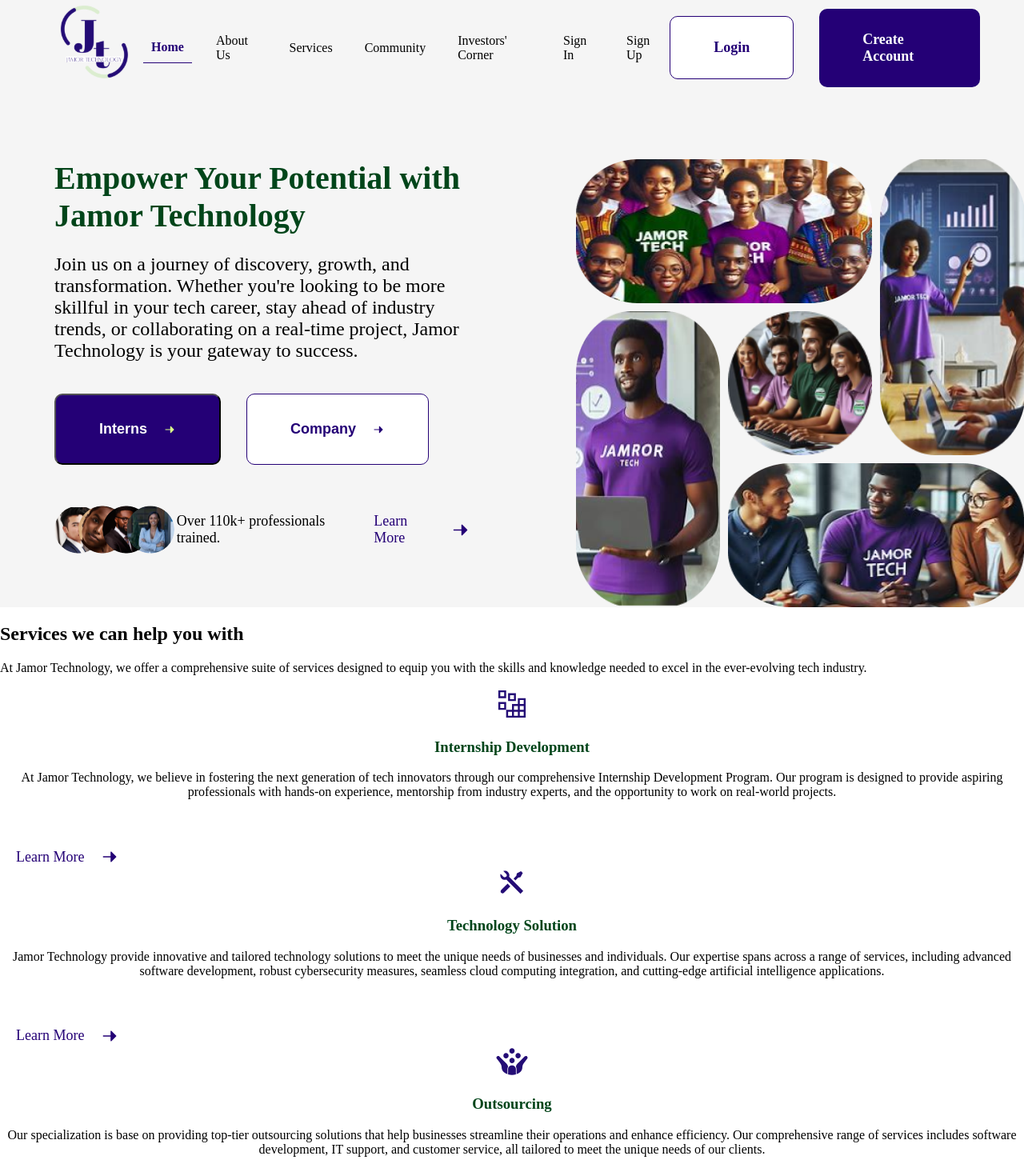
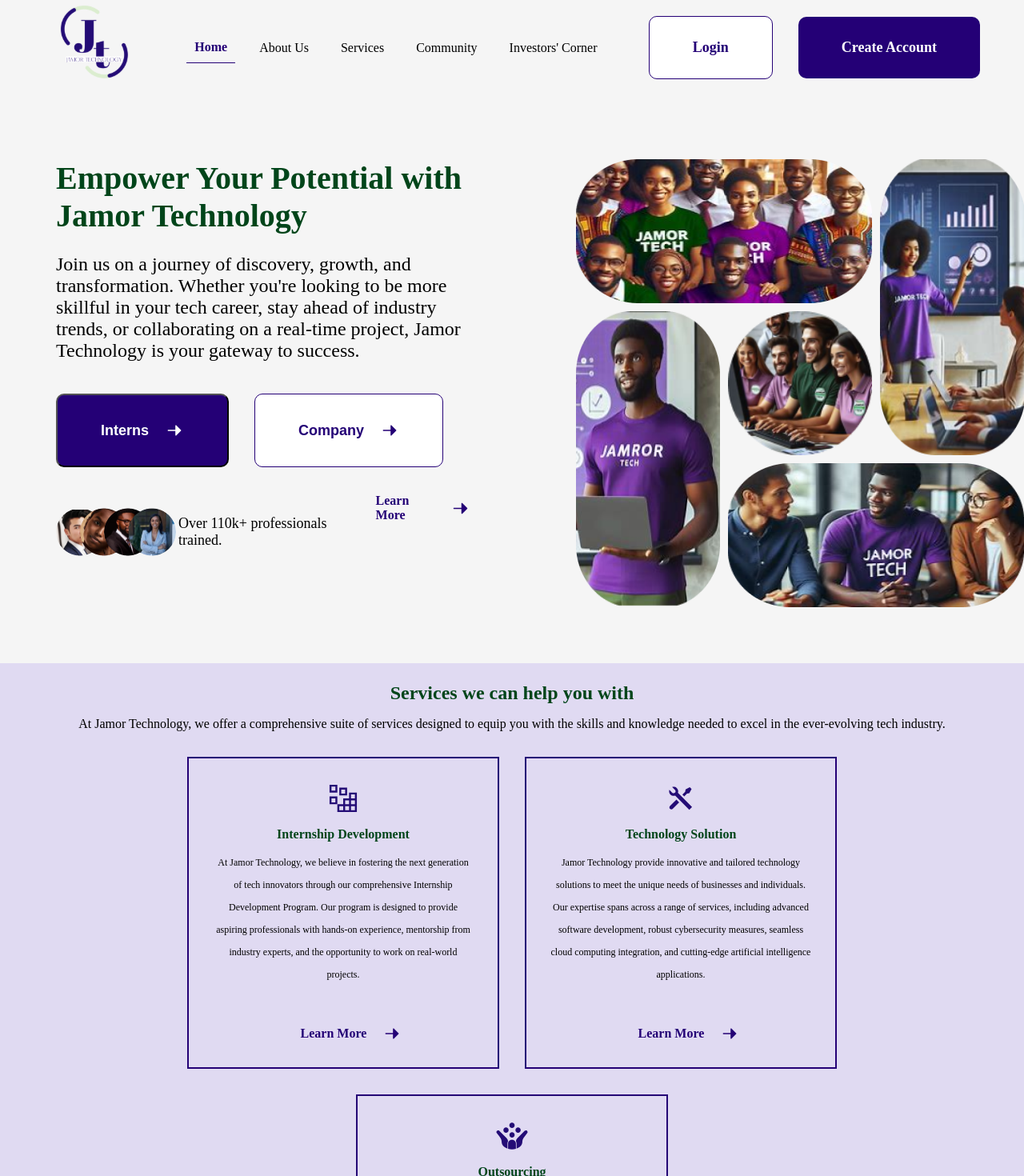
Before and after one commit to Jamor-Technology/FE, a React (Create React App) app in the folder jamort/: page / in a window 1280 px wide. Shown: the top 1470 px of the page at 80% size. Built offline with nearby package versions, Linux system fonts and the light colour scheme.

Commit message:
styled the services component in landing page

```diff
--- a/jamort/src/components/Header/Header.js
+++ b/jamort/src/components/Header/Header.js
@@ -56,22 +56,6 @@ const Header = () => {
           data-testid="investors-link"
         >
           Investors' Corner
-        </Link>
-        <Link
-          to="/sign-in"
-          className={`nav-link ${location.pathname === '/sign-in' ? 'active' : ''}`}
-          onClick={() => setMenuActive(false)}
-          data-testid="signin-link"
-        >
-          Sign In
-        </Link>
-        <Link
-          to="/sign-up"
-          className={`nav-link ${location.pathname === '/sign-up' ? 'active' : ''}`}
-          onClick={() => setMenuActive(false)}
-          data-testid="signup-link"
-        >
-          Sign Up
         </Link>
       </nav>
       <div className='auth-buttons'>
--- a/jamort/src/components/HeroSection/HeroSection.css
+++ b/jamort/src/components/HeroSection/HeroSection.css
@@ -16,7 +16,7 @@ html, body {
   justify-content: space-between;
   align-items: flex-start;
   gap: 132px;
-  padding: 80px 0 0 68px;
+  padding: 80px 0 70px 70px;
 }
 
 .left-content {
@@ -63,8 +63,8 @@ html, body {
 }
 
 .cta-button img {
-  width: 16px;
-  height: 16px;
+  width: 24px;
+  height: 24px;
 }
 
 .cta-button:last-child {
@@ -81,16 +81,16 @@ html, body {
 .cta-button:first-child:hover,
 .cta-button:last-child:hover {
   background-color: var(--secondary-color);
-  color: var(--background-color);
+  color: var(--text-secondary-color);
 }
 
 .cta-button:first-child img {
-  filter: invert(100%);
+  filter: brightness(0) invert(1);
 }
 
 .cta-button:first-child:hover img,
 .cta-button:last-child:hover img {
-  filter: invert(100%);
+  filter: brightness(0) invert(1);
 }
 
 .images-testimony {
--- a/jamort/src/components/ServiceCard/ServiceCard.css
+++ b/jamort/src/components/ServiceCard/ServiceCard.css
@@ -1,25 +1,51 @@
 .service-card {
+  width: 390px;
+  height: 390px;
+  border: 2px solid var(--border-color);
+  padding: 30px;
+  box-sizing: border-box;
+  display: flex;
+  flex-direction: column;
+  align-items: center;
   text-align: center;
 }
 
 .service-icon {
   height: 40px;
   width: 40px;
+  margin-bottom: 16px;
 }
 
 .service-title {
-  color: #00451a;
+  font-family: var(--font-family-body);
+  font-size: var(--font-size-small);
+  color: var(--secondary-color);
+  margin: 0 16px;
+
 }
 
 .service-description {
-  color: #000000;
+  font-family: var(--font-family-body);
+  font-size: var(--font-size-xsmall);
+  color: var(--text-primary-color);
+  flex-grow: 1;
+  line-height: 28px;
 }
 
 .learn-more {
+  display: flex;
   align-items: center;
+  text-decoration: none;
+  align-items: center;
+  color: var(--primary-color);
+  font-family: var(--font-family-body);
+  font-size: var(--font-size-small);
+  font-weight: var(--font-weight-bold);
+  margin-top: 0;
 }
 
 .learn-more-icon {
+  margin-left: 0;
   height: 24px;
   width: 24px;
 }
--- a/jamort/src/components/Services/Services.css
+++ b/jamort/src/components/Services/Services.css
@@ -0,0 +1,32 @@
+
+.services-section {
+  display: flex;
+  flex-direction: column;
+  align-items: center;
+  background-color: var(--secondary-background-color);
+  padding: 24px 80px 80px 80px;
+}
+
+.services-title {
+  font-family: var(--font-family-heading);
+  font-size: var(--header-font-size-small);
+  color: var(--secondary-color);
+  margin-top: 0;
+  margin-bottom: 16px;
+}
+
+.services-intro {
+  font-family: var(--font-family-body);
+  font-size: var(--font-size-small);
+  color: var(--text-primary-color);
+  margin-top: 0;
+  margin-bottom: 16px;
+}
+
+.services-cards {
+  display: flex;
+  flex-wrap: wrap;
+  justify-content: center;
+  gap: 32px;
+  margin-top: 16px;
+}
--- a/jamort/src/variables.css
+++ b/jamort/src/variables.css
@@ -9,6 +9,7 @@
   --primary-color: #240076;
   --secondary-color: #00451a;
   --background-color: #f5f5f5;
+  --secondary-background-color: #E0DAF2;
   --text-primary-color: #000000;
   --text-secondary-color: #ffffff;
   --text-secondary-color-purple: #240076;
```
